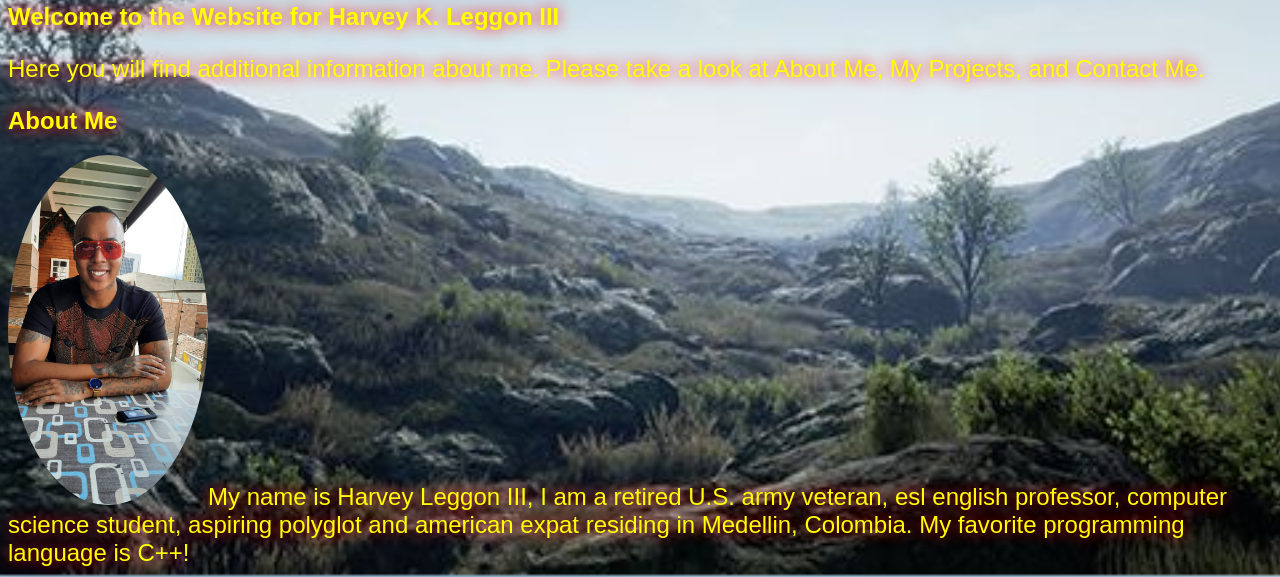
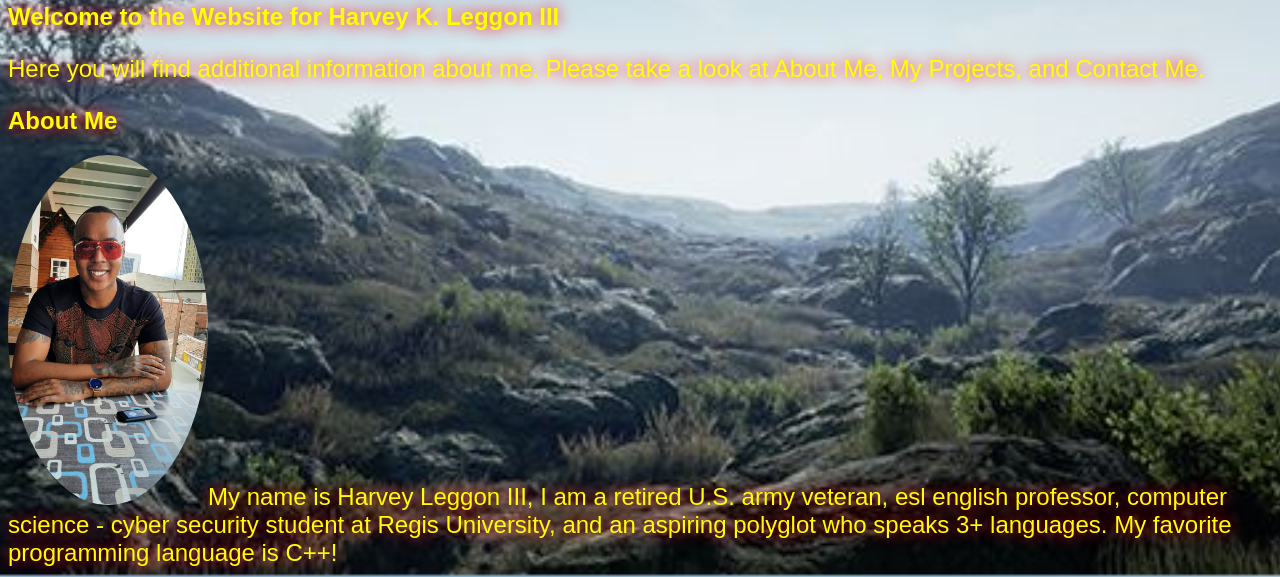
Before and after one commit to hkl-iii/hkl-iii.github.io, a plain HTML site: page index.html in a window 1280 px wide. Shown: the part 225-802 px from the top of the page. Drawn offline with Linux system fonts and the light colour scheme.

Commit message:
updated about me section

```diff
--- a/index.html
+++ b/index.html
@@ -45,7 +45,7 @@
 <section>
     <h2>About Me</h2>
     <img src="myProfile.jpg" alt="My Profile" style="height: 350px; width: 200px; border-radius: 60%;"
-    <p>My name is Harvey Leggon III, I am a retired U.S. army veteran, esl english professor, computer science student, aspiring polyglot and american expat residing in Medellin, Colombia. My favorite programming language is C++!</p>
+    <p>My name is Harvey Leggon III, I am a retired U.S. army veteran, esl english professor, computer science - cyber security student at Regis University, and an aspiring polyglot who speaks 3+ languages. My favorite programming language is C++!</p>
 </section>
 
 
```
